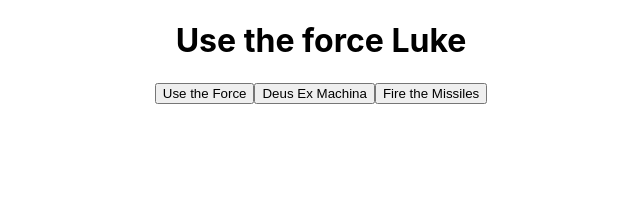
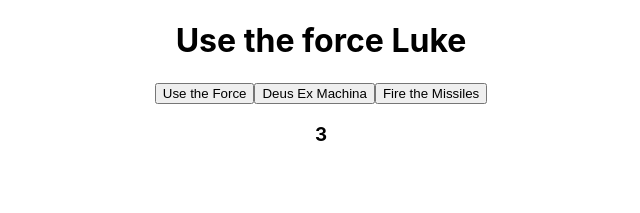
Before and after one commit to AlexDoss42/hooks, a React (Create React App) app: page / in a window 1280 px wide. Shown: the top 213 px of the page, without its empty margins (319-959 px from the left). Built offline with nearby package versions, Linux system fonts and the light colour scheme.

Commit message:
Adds countdown

```diff
--- a/src/App.js
+++ b/src/App.js
@@ -5,13 +5,14 @@ function App() {
 
   const [message, setMessage] = useState('')
   const [deathStar, setDeathStar] = useState(true)
+  const [countDown, setCountDown] = useState(5)
 
   useEffect(() => {
     setMessage('Use the force Luke')
   }, [])
 
   useEffect(() => {
-    fetch('')
+    setCountDown(countDown - 1)
   }, [message])
 
 
@@ -27,6 +28,8 @@ function App() {
          <button onClick = {() => {setMessage("YOU'RE ALL CLEAR KID!!!")}}>Deus Ex Machina</button>
          <button onClick = {() => {setDeathStar(false)}}>Fire the Missiles</button>
         </div>
+
+      <h3>{countDown}</h3>
       </div>
     );
   } else {
```
